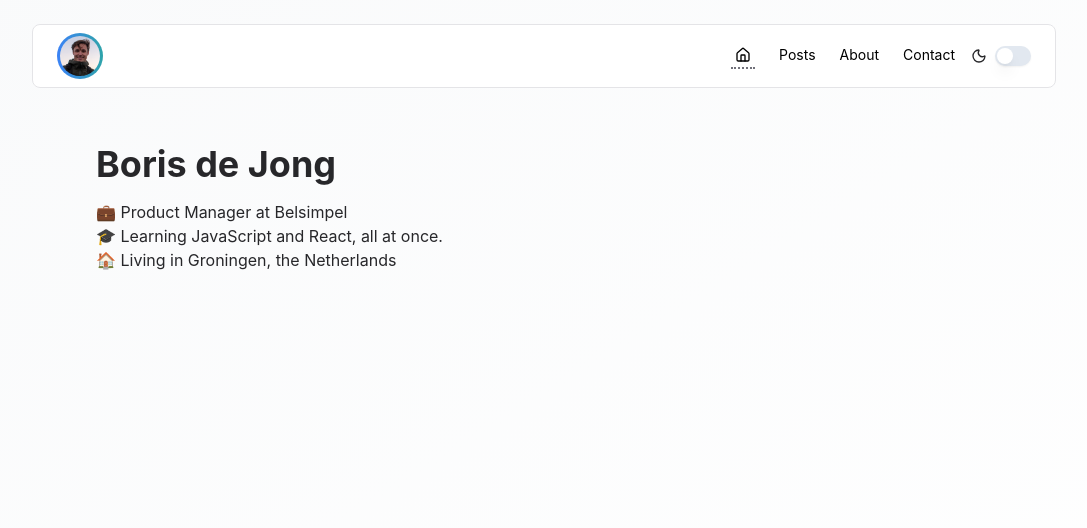
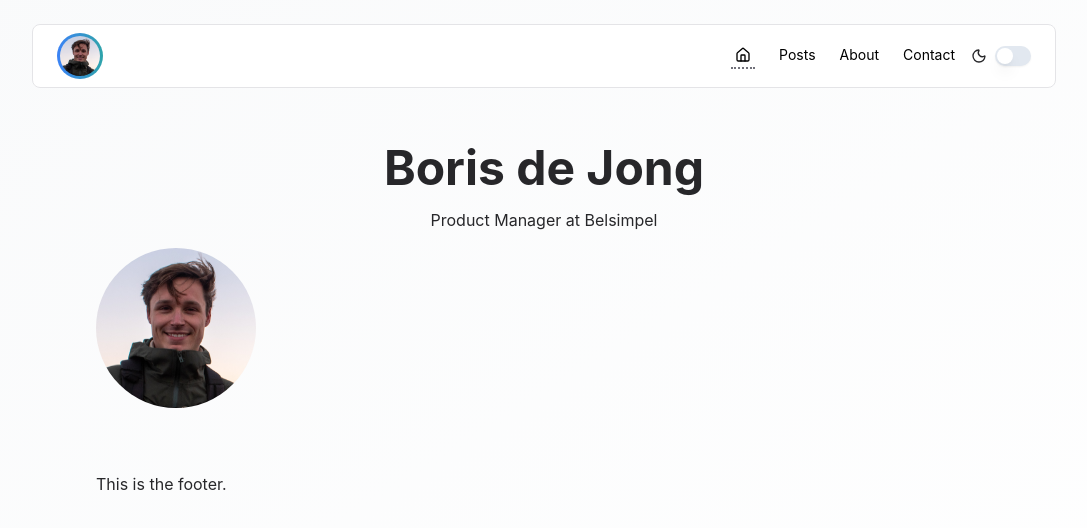
Before and after one commit to borisdejong/borisdejong, a Next.js app: page / in a window 1280 px wide. Shown: the top 528 px of the page, without its empty margins (96-1183 px from the left). Built offline with nearby package versions, Linux system fonts and the light colour scheme.

Commit message:
Draft commit

```diff
--- a/src/app/about/page.tsx
+++ b/src/app/about/page.tsx
@@ -31,7 +31,7 @@ export default function AboutPage() {
       <section>
         <div className="flex flex-col justify-center items-center">
           <div className="max-w-xl">
-          <h2 className="text-4xl font-semibold text-center mb-3">Education</h2>
+          <h2 className="text-lg font-semibold text-gray-400 uppercase text-center mb-3">Education</h2>
           <div className="flex flex-col items-center mb-8">
             <Separator orientation="horizontal" className="my-1 w-10 h-1 bg-sky-700" />
           </div>
--- a/src/app/layout.tsx
+++ b/src/app/layout.tsx
@@ -1,12 +1,13 @@
 import "@/app/globals.css";
 import NavBar from "@/components/NavBar";
 import React from "react";
+import Footer from "@/components/Footer";
 
 export const metadata = {
   // Global default title
   title: {
     default: "Boris de Jong",
-    template: "%s | My Awesome Site", // '%s' will be replaced by page-specific title
+    template: "%s | Boris de Jong", // '%s' will be replaced by page-specific title
   },
 };
 
@@ -22,6 +23,7 @@ export default function RootLayout({
         <main className="mx-auto max-w-4xl space-y-16 p-4 sm:p-0 pt-10 sm:pt-16">
           {children}
         </main>
+        <Footer />
       </body>
     </html>
   );
--- a/src/app/page.tsx
+++ b/src/app/page.tsx
@@ -1,19 +1,20 @@
 //import Link from "next/link";
 import React from "react";
+import Image from "next/image";
 
 export default function HomePage() {
   return (
     <section className="justify-between items-center">
-      <div className="flex max-w-160 mx-auto flex-col gap-4">
-        <h1 className="text-3xl font-bold sm:text-4xl">Boris de Jong</h1>
-        <div>
-          <p>💼 Product Manager at Belsimpel</p>
-          <p>🎓 Learning JavaScript and React, all at once.</p>
-          <p>🏠 Living in Groningen, the Netherlands</p>
-        </div>
-        <div className="flex flex-row">
-
-        </div>
+      <div className="flex max-w-160 mx-auto align-center flex-col gap-4">
+        <h1 className="text-4xl font-bold sm:text-5xl text-center">Boris de Jong</h1>
+        <p className="text-center">Product Manager at Belsimpel</p>
+        <Image
+          src="/images/me.webp" // Path to your logo in the public folder
+          alt="Boris de Jong" // Important for SEO and accessibility
+          width={160} // Specify the intrinsic width of the image (in pixels)
+          height={160} // Specify the intrinsic height of the image (in pixels)
+          className="block h-40 w-40 rounded-full"
+        />
       </div>
     </section>
   );
--- /dev/null
+++ b/src/components/Footer.tsx
@@ -0,0 +1,11 @@
+import React from "react";
+
+export default function Footer() {
+  return (
+    <footer>
+        <section className="mx-auto max-w-4xl space-y-16 p-4 sm:p-0 pt-10 sm:pt-16">
+            This is the footer.
+        </section>
+    </footer>
+  );
+};
```
Also changed, not shown: src/app/icon.png (renamed from src/app/favicon.png).
